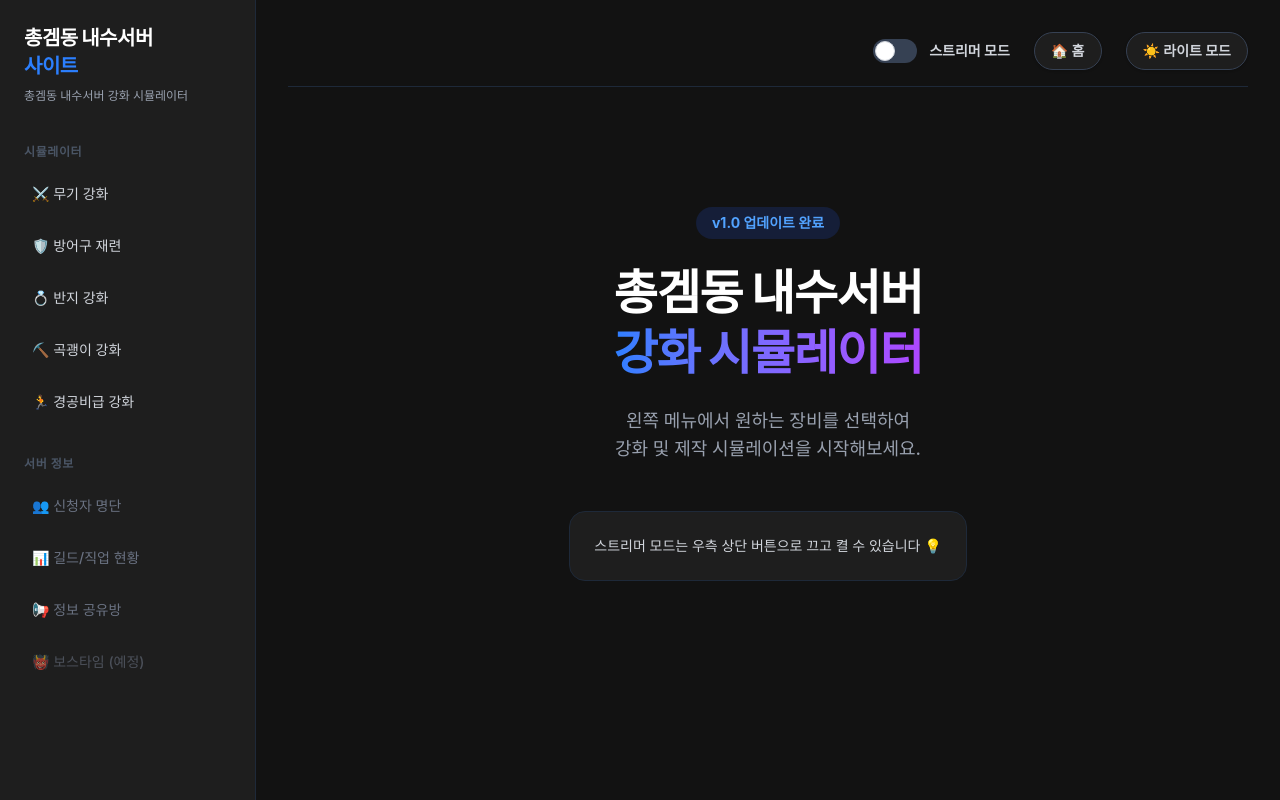
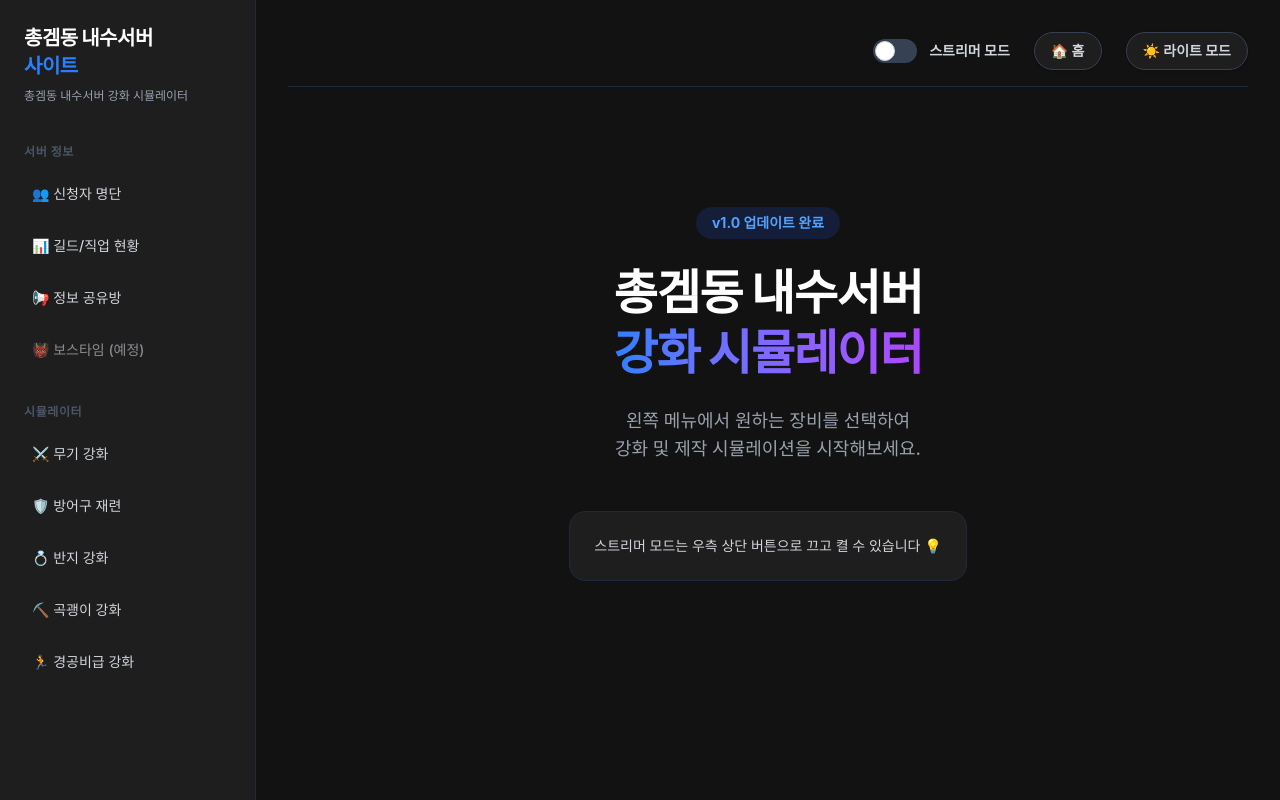
Before and after one commit to RaykimD/FGC-server-site, a Next.js app: page / in a window 1280 px wide. Built offline with nearby package versions, Linux system fonts and the light colour scheme; a web font is replaced by a local one.

Commit message:
Update layout.tsx

```diff
--- a/app/layout.tsx
+++ b/app/layout.tsx
@@ -34,7 +34,27 @@ export default function RootLayout({
           </div>
 
           <nav className="flex-1 px-4 space-y-2 mt-4 overflow-y-auto">
+            {/* 💡 서버 정보 (위로 이동 및 글씨 색상 통일) */}
             <div className="text-xs font-bold text-gray-400 dark:text-gray-600 uppercase tracking-wider mb-3 pl-2">
+              서버 정보
+            </div>
+            <Link href="/streamers" className="block px-4 py-3 text-sm font-medium rounded-xl text-gray-700 dark:text-gray-300 hover:bg-gray-100 dark:hover:bg-gray-800 hover:text-blue-500 dark:hover:text-blue-400 transition-all">
+              👥 신청자 명단
+            </Link>
+            <Link href="/status" className="block px-4 py-3 text-sm font-medium rounded-xl text-gray-700 dark:text-gray-300 hover:bg-gray-100 dark:hover:bg-gray-800 hover:text-blue-500 dark:hover:text-blue-400 transition-all">
+              📊 길드/직업 현황
+            </Link>
+            <Link href="/report" className="block px-4 py-3 text-sm font-medium rounded-xl text-gray-700 dark:text-gray-300 hover:bg-gray-100 dark:hover:bg-gray-800 hover:text-blue-500 dark:hover:text-blue-400 transition-all">
+              📢 정보 공유방
+            </Link>
+
+            {/* 보스타임 (예정) - 비활성화 효과(opacity-60)는 유지하되 기본 색상은 통일 */}
+            <Link href="#" className="block px-4 py-3 text-sm font-medium rounded-xl text-gray-700 dark:text-gray-300 hover:bg-gray-100 dark:hover:bg-gray-800 hover:text-blue-500 dark:hover:text-blue-400 transition-all cursor-not-allowed opacity-60">
+              👹 보스타임 (예정)
+            </Link>
+
+            {/* 💡 시뮬레이터 (아래로 이동 및 위쪽 여백 mt-8 적용) */}
+            <div className="text-xs font-bold text-gray-400 dark:text-gray-600 uppercase tracking-wider mb-3 mt-8 pl-2">
               시뮬레이터
             </div>
             <Link href="/weapon" className="block px-4 py-3 text-sm font-medium rounded-xl text-gray-700 dark:text-gray-300 hover:bg-gray-100 dark:hover:bg-gray-800 hover:text-blue-500 dark:hover:text-blue-400 transition-all">
@@ -51,25 +71,6 @@ export default function RootLayout({
             </Link>
             <Link href="/lightfoot" className="block px-4 py-3 text-sm font-medium rounded-xl text-gray-700 dark:text-gray-300 hover:bg-gray-100 dark:hover:bg-gray-800 hover:text-blue-500 dark:hover:text-blue-400 transition-all">
               🏃 경공비급 강화
-            </Link>
-
-            <div className="text-xs font-bold text-gray-400 dark:text-gray-600 uppercase tracking-wider mb-3 mt-8 pl-2">
-              서버 정보
-            </div>
-            <Link href="/streamers" className="block px-4 py-3 text-sm font-medium rounded-xl text-gray-500 dark:text-gray-500 hover:bg-gray-100 dark:hover:bg-gray-800 transition-all">
-              👥 신청자 명단
-            </Link>
-            <Link href="/status" className="block px-4 py-3 text-sm font-medium rounded-xl text-gray-500 dark:text-gray-500 hover:bg-gray-100 dark:hover:bg-gray-800 transition-all">
-              📊 길드/직업 현황
-            </Link>
-
-            <Link href="/report" className="block px-4 py-3 text-sm font-medium rounded-xl text-gray-500 dark:text-gray-500 hover:bg-gray-100 dark:hover:bg-gray-800 transition-all">
-              📢 정보 공유방
-            </Link>
-
-            {/* 💡 새로 추가된 보스타임 (예정) 메뉴 */}
-            <Link href="#" className="block px-4 py-3 text-sm font-medium rounded-xl text-gray-500 dark:text-gray-500 hover:bg-gray-100 dark:hover:bg-gray-800 transition-all cursor-not-allowed opacity-60">
-              👹 보스타임 (예정)
             </Link>
           </nav>
         </aside>
```
